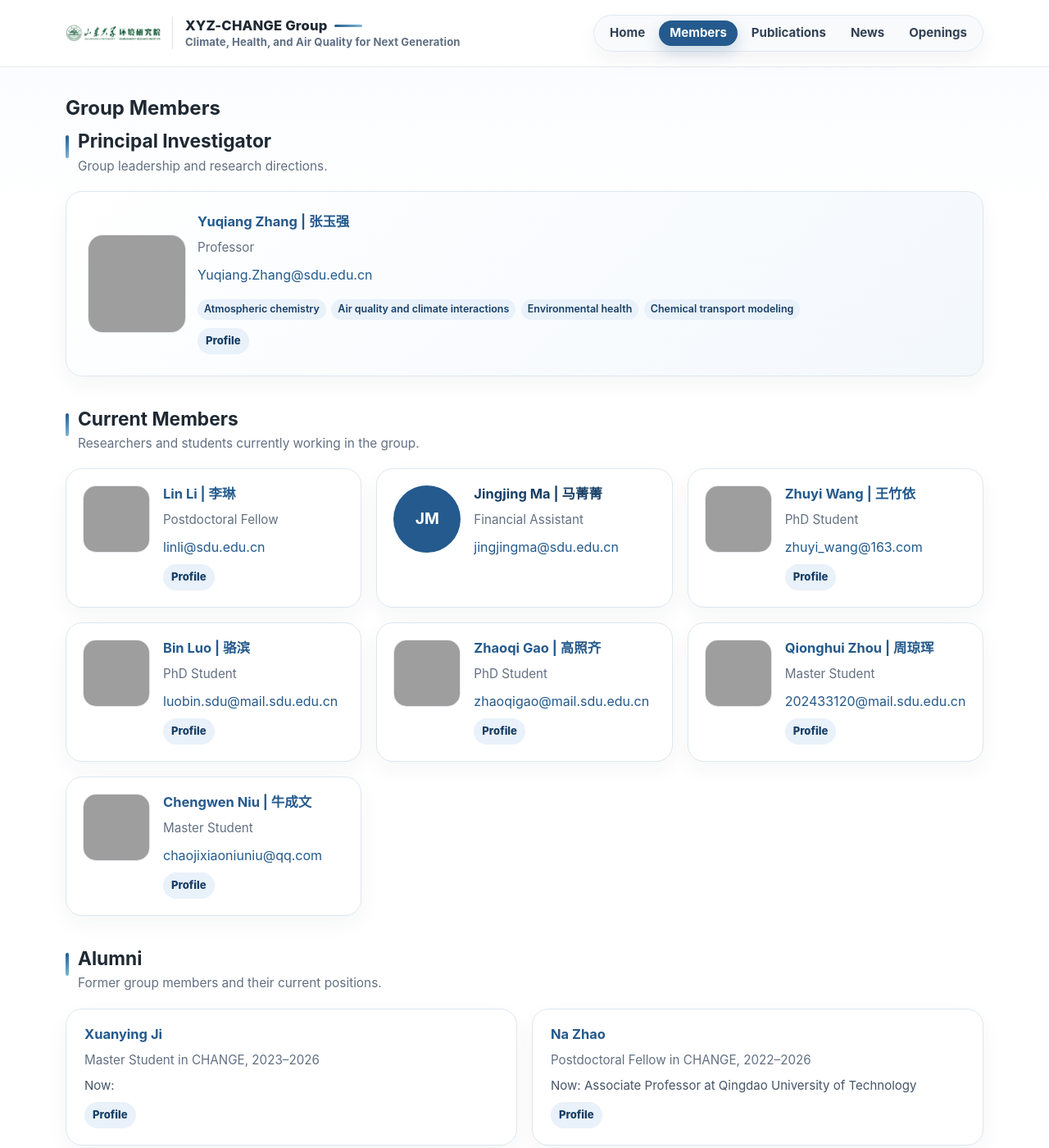
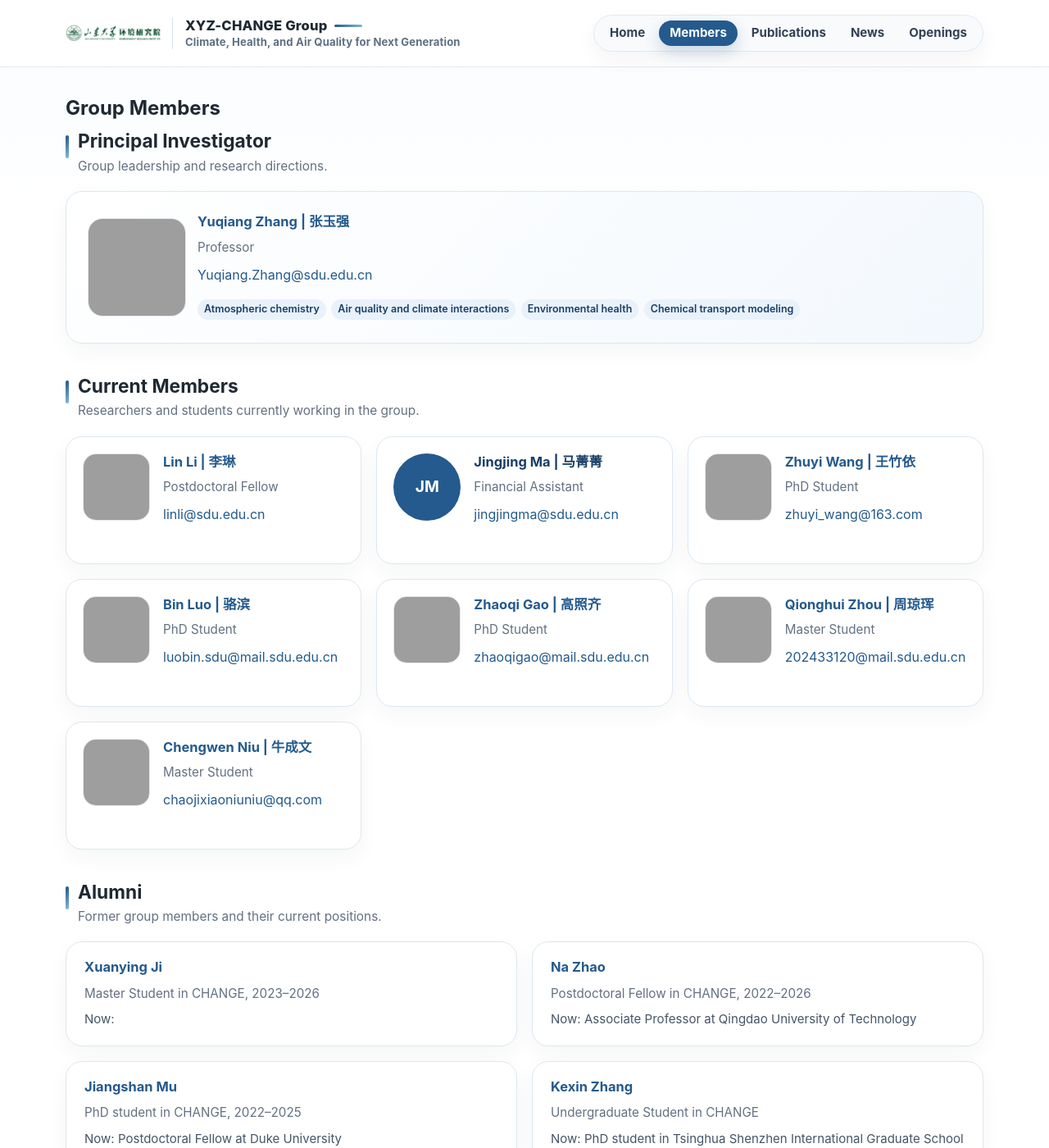
Before and after one commit to MuJSh/xyz_CHANGE, a Jekyll site: the page built from _pages/group-members.md, in a window 1280 px wide and 1400 px high. Shown: the whole window at 82% size. Built offline with Jekyll 4.4.1, drawn with Linux system fonts in a browser that asks for light colours; some of the changed text lies outside the part shown.

Commit message:
Remove profile buttons from members page

```diff
--- a/_pages/group-members.md
+++ b/_pages/group-members.md
@@ -29,7 +29,6 @@ permalink: /group-members/
           {% endfor %}
         </p>
         {% endif %}
-        {% if member.profile and member.profile != "" %}<p class="member-profile-link"><a href="{{ member.profile }}">Profile</a></p>{% endif %}
       </div>
     </div>
   {% endfor %}
@@ -61,7 +60,6 @@ permalink: /group-members/
           {% endfor %}
         </p>
         {% endif %}
-        {% if member.profile and member.profile != "" %}<p class="member-profile-link"><a href="{{ member.profile }}">Profile</a></p>{% endif %}
       </div>
     </div>
   {% endfor %}
@@ -80,7 +78,6 @@ permalink: /group-members/
       <h3>{% if member.profile and member.profile != "" %}<a href="{{ member.profile }}">{{ member.name }}</a>{% else %}{{ member.name }}{% endif %}</h3>
       <p class="meta">{{ member.role }}</p>
       {% if member.now %}<p class="alumni-now">Now: {{ member.now }}</p>{% endif %}
-      {% if member.profile and member.profile != "" %}<p class="member-profile-link"><a href="{{ member.profile }}">Profile</a></p>{% endif %}
     </div>
   {% endfor %}
   </div>
```
